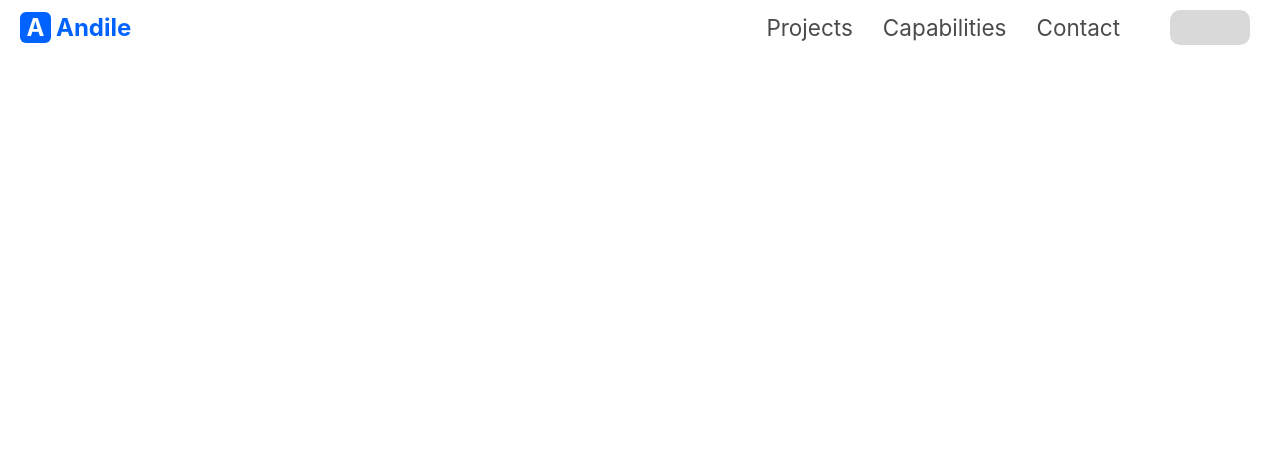
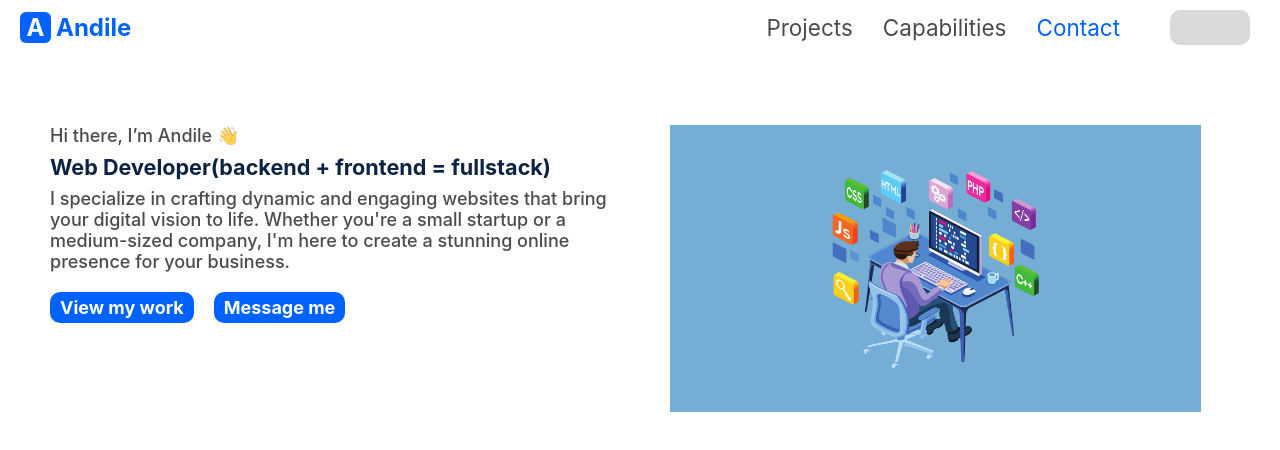
Before and after one commit to AndileSouth/Freelance, a React (Create React App) app: page / in a window 1280 px wide. Shown: the top 450 px of the page. Built offline with nearby package versions, Linux system fonts and the light colour scheme.

Commit message:
added the intro sections

```diff
--- a/src/App.css
+++ b/src/App.css
@@ -21,6 +21,7 @@
 
   --color:rgba(30, 30, 30, 0.8);
   --color-black: black;
+  color: var(--color);
 }
 
 
--- a/src/components/Home.css
+++ b/src/components/Home.css
@@ -0,0 +1,100 @@
+.home-content {
+    margin-top: 70px;
+
+}
+
+.image-container {
+    object-fit: contain;
+    overflow: hidden;
+
+}
+
+.image-container img {
+    width: 100%;
+}
+
+
+.intro {
+    display: flex;
+    flex-direction: row;
+    justify-content: space-around;
+    margin: 0 50px;
+    font-size: large;
+    font-weight: 500;
+}
+
+.intro .image-container img {
+    width: 90%;
+    height: 90%;
+}
+
+.intro .image-container {
+    justify-content: center;
+}
+
+.intro div {
+    flex: 1;
+}
+
+.darker {
+    font-weight: bold;
+    color: var(--darkerBlue);
+    font-size: larger;
+}
+
+.intro p {
+    margin-bottom: 8px;
+}
+
+.btns {
+    gap: 20px;
+    margin-top: 20px;
+}
+.btns div {
+    flex: none;
+
+}
+
+.work {
+    padding: 5px 10px;
+    background-color: var(--blue);
+    color: var(--primary-background-color);
+    font-weight: bold;
+    border-radius: 10px;
+    flex: none;
+}
+
+.work:hover {
+    background-color: #0062ffb9;
+}
+
+@media screen and (max-width:300px) {
+    .btns {
+        flex-direction: column;
+    }
+}
+
+@media screen and (max-width:768px) {
+    .home-content {
+        margin-top: 40px;
+    }
+    .intro {
+        flex-direction: column;
+        margin: 0 20px;
+    }
+
+    .intro div {
+        text-align: center;
+    }
+    .intro1 {
+        margin-bottom: 30px;
+    }
+
+    .intro .image-container img {
+        width: 100%;
+    }
+    .btns {
+        justify-content: center;
+        margin-top: 20px;
+    }
+}
--- a/src/components/Home.js
+++ b/src/components/Home.js
@@ -1,11 +1,37 @@
-
-import './Home.css'
+import './Home.css';
+import IMAGES from './img/Images';
 
 const HOME = () => {
 
     return (
         <div className="HOME">
+            <div className="home-content">
+                <div className="intro row">
+                    <div className='intro1'>
+                        <p>Hi there, I’m Andile 👋</p>
 
+                        <p><span className='darker'>Web Developer(backend + frontend = fullstack)</span></p>
+
+                        <p>I specialize in crafting dynamic and engaging websites that bring your digital vision to life. Whether you're a small startup or a medium-sized company, I'm here to create a stunning online presence for your business.</p>
+
+                        <div className='row btns'>
+                            <div className='work cursor'>
+                                    View my work
+                            </div>
+                            <div className='work cursor'>
+                                Message me
+                            </div>
+                        </div>
+
+                    </div>
+                    <div className='row image1'>
+                        <div className="image-container row">
+                            <img src={IMAGES.image1} alt="" />
+                        </div>
+
+                    </div>
+                </div>
+            </div>
         </div>
      );
 }
--- a/src/components/Navbar.css
+++ b/src/components/Navbar.css
@@ -48,9 +48,6 @@
 
 }
 
-.navbar-content  .contact Link,.navbar-content .contact Link {
-    color: var(--color);
-}
 .darkmode {
     background-color: var(--secondary-background-color);
     border-radius: 10px;
@@ -67,6 +64,10 @@
 }
 
 .menu-btn:hover {
+    color: var(--blue);
+}
+
+.navbar-content .contact {
     color: var(--blue);
 }
 
--- a/src/components/Navbar.js
+++ b/src/components/Navbar.js
@@ -26,7 +26,9 @@ const NAVBAR = () => {
 
                     <div className="nav-item cursor contact">
                         <Link to={`/`}><h2>
-                        Contact
+                        <span className="contact">
+                            Contact
+                            </span>
                         </h2>  </Link>
                     </div>
 
--- /dev/null
+++ b/src/components/img/Images.js
@@ -0,0 +1,6 @@
+const IMAGES = {
+    image1: require("./IMAGE1.png"),
+    image2: require("./IMAGE2.png"),
+}
+
+export default IMAGES;
```
Also changed, not shown: src/components/img/IMAGE1.png (added), src/components/img/IMAGE2.png (added).
